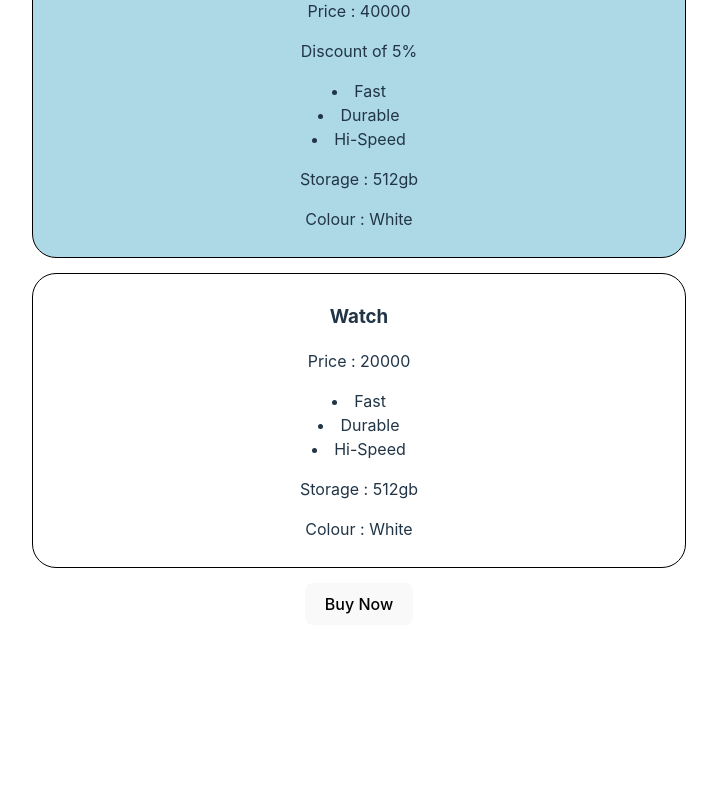
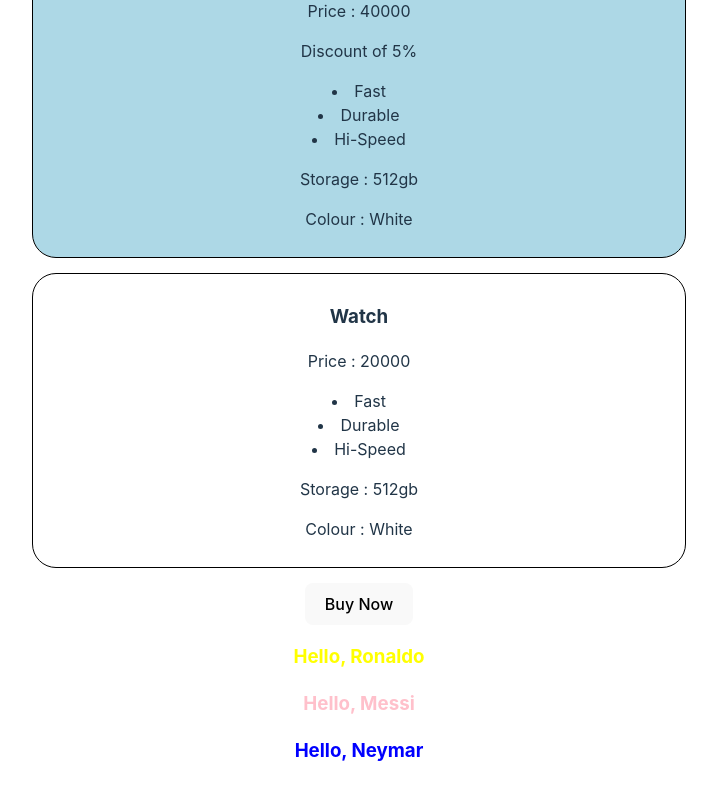
Before and after one commit to itsathefak/learn-react, a React (Vite) app in the folder basic-react-app/: page / in a window 1280 px wide. Shown: the part 585-1385 px from the top of the page, without its empty margins (281-998 px from the left). Before the commit the page ends 1242 px from the top, so only its background shows below. Built offline with nearby package versions, Linux system fonts and the light colour scheme.

Commit message:
Message box activity

```diff
--- a/basic-react-app/src/App.jsx
+++ b/basic-react-app/src/App.jsx
@@ -3,6 +3,7 @@ import Title from "./Title.jsx"
 import { Button } from './Button.jsx'
 import Description from "./Description.jsx"
 import ProductTab from "./ProductTab.jsx"
+import MsgBox from "./MsgBox.jsx"
 
 
 function App() {
@@ -12,6 +13,7 @@ function App() {
       <Description/>
       <ProductTab/>
       <Button/>
+      <MsgBox/>
     </>
   )
 }
--- /dev/null
+++ b/basic-react-app/src/Msg.jsx
@@ -0,0 +1,9 @@
+function Msg({userName, textColor}){
+    return(
+        <div className="msg">
+            <h3 style={{color:textColor}}>Hello, {userName}</h3>
+        </div>
+    )
+}
+
+export default Msg;
--- /dev/null
+++ b/basic-react-app/src/MsgBox.jsx
@@ -0,0 +1,13 @@
+import Msg from "./Msg"
+
+function MsgBox(){
+    return(
+        <div>
+            <Msg userName = "Ronaldo" textColor={"yellow"}/>
+            <Msg userName = "Messi" textColor={"pink"}/>
+            <Msg userName = "Neymar" textColor={"blue"}/>
+        </div>
+    )
+}
+
+export default MsgBox;
```
